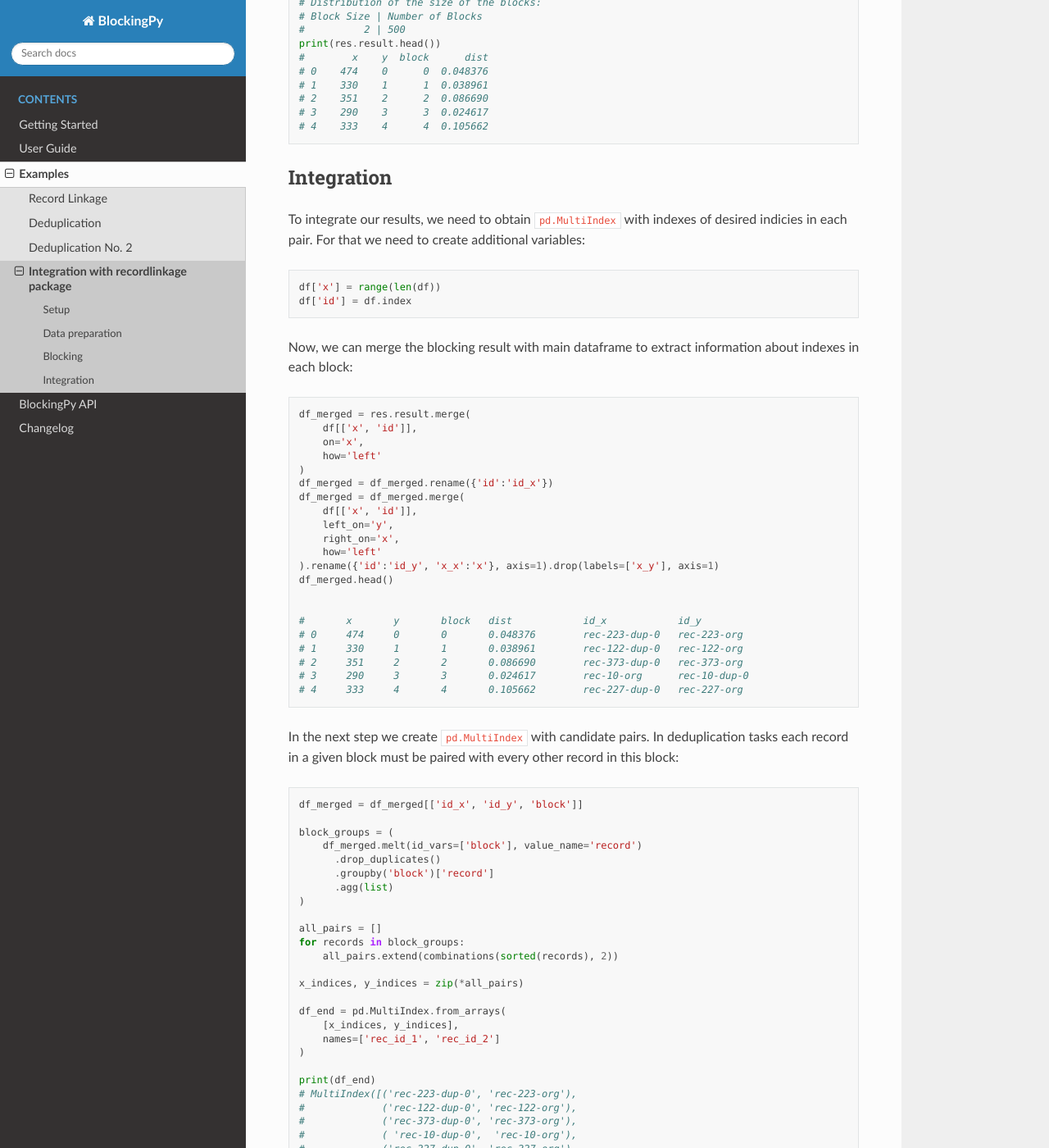
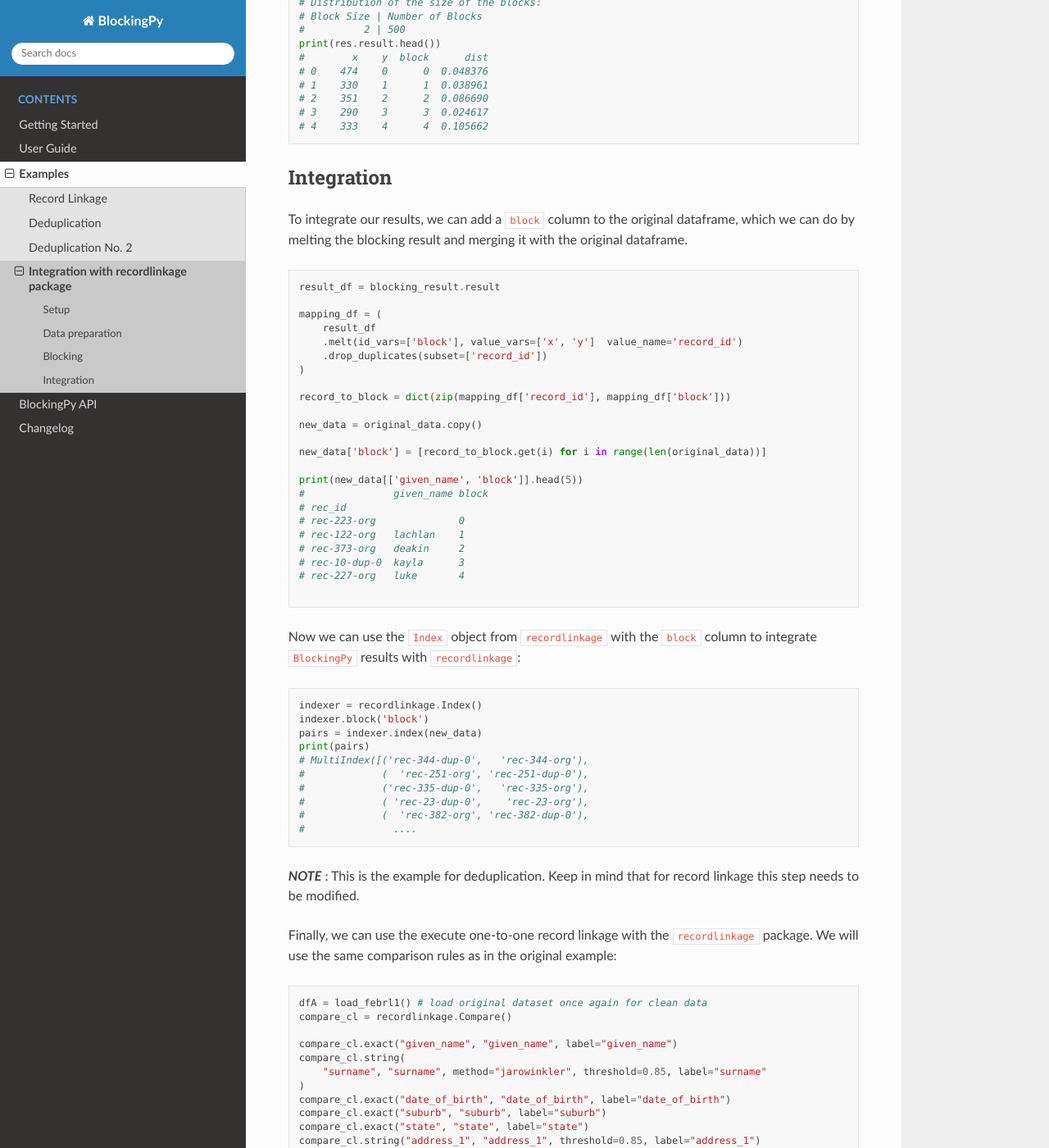
Before and after one commit to ncn-foreigners/BlockingPy, a Sphinx documentation site: the page built from docs/examples/recordlinkage_integration.md, in a window 1280 px wide and 1400 px high, scrolled down 1582 px. Shown: the whole window at 82% size. Built offline with Sphinx 7.4.7 and the Read the Docs theme 3.1.0, drawn with Linux system fonts in a browser that asks for light colours; some of the changed text lies outside the part shown.

Commit message:
small change to recordlinkage integration example

````diff
--- a/docs/examples/recordlinkage_integration.md
+++ b/docs/examples/recordlinkage_integration.md
@@ -79,76 +79,52 @@ print(res.result.head())
 
 ## Integration
 
-To integrate our results, we need to obtain `pd.MultiIndex` with indexes of desired indicies in each pair. For that we need to create additional variables:
+To integrate our results, we can add a `block` column to the original dataframe, which we can do by melting the blocking result and merging it with the original dataframe.
 
 ```python
-df['x'] = range(len(df))
-df['id'] = df.index
+result_df = blocking_result.result
+
+mapping_df = (
+    result_df
+    .melt(id_vars=['block'], value_vars=['x', 'y']  value_name='record_id')
+    .drop_duplicates(subset=['record_id'])
+)
+
+record_to_block = dict(zip(mapping_df['record_id'], mapping_df['block']))
+
+new_data = original_data.copy()
+
+new_data['block'] = [record_to_block.get(i) for i in range(len(original_data))]
+
+print(new_data[['given_name', 'block']].head(5))
+# 	        given_name block
+# rec_id
+# rec-223-org		   0
+# rec-122-org	lachlan	   1
+# rec-373-org	deakin	   2
+# rec-10-dup-0	kayla	   3
+# rec-227-org	luke	   4
+
 ```
-Now, we can merge the blocking result with main dataframe to extract information about indexes in each block:
+
+Now we can use the `Index` object from `recordlinkage` with the `block` column to integrate `BlockingPy` results with `recordlinkage`:
 
 ```python
-df_merged = res.result.merge(
-    df[['x', 'id']],
-    on='x',
-    how='left'
-)
-df_merged = df_merged.rename({'id':'id_x'})
-df_merged = df_merged.merge(
-    df[['x', 'id']],
-    left_on='y',
-    right_on='x',
-    how='left'
-).rename({'id':'id_y', 'x_x':'x'}, axis=1).drop(labels=['x_y'], axis=1)
-df_merged.head()
-
-
-# 	x	y	block	dist	        id_x        	id_y
-# 0	474	0	0	0.048376	rec-223-dup-0	rec-223-org
-# 1	330	1	1	0.038961	rec-122-dup-0	rec-122-org
-# 2	351	2	2	0.086690	rec-373-dup-0	rec-373-org
-# 3	290	3	3	0.024617	rec-10-org	rec-10-dup-0
-# 4	333	4	4	0.105662	rec-227-dup-0	rec-227-org
-```
-
-In the next step we create `pd.MultiIndex` with candidate pairs. In deduplication tasks each record in a given block must be paired with every other record in this block:
-
-```python
-df_merged = df_merged[['id_x', 'id_y', 'block']]
-
-block_groups = (
-    df_merged.melt(id_vars=['block'], value_name='record')
-      .drop_duplicates()
-      .groupby('block')['record']
-      .agg(list)
-)
-
-all_pairs = []
-for records in block_groups:
-    all_pairs.extend(combinations(sorted(records), 2))
-
-x_indices, y_indices = zip(*all_pairs)
-
-df_end = pd.MultiIndex.from_arrays(
-    [x_indices, y_indices],
-    names=['rec_id_1', 'rec_id_2']
-)
-
-print(df_end)
-# MultiIndex([('rec-223-dup-0', 'rec-223-org'),
-#             ('rec-122-dup-0', 'rec-122-org'),
-#             ('rec-373-dup-0', 'rec-373-org'),
-#             ( 'rec-10-dup-0',  'rec-10-org'),
-#             ('rec-227-dup-0', 'rec-227-org'),
-#             (  'rec-6-dup-0',   'rec-6-org'),
+indexer = recordlinkage.Index()
+indexer.block('block')
+pairs = indexer.index(new_data)
+print(pairs)
+# MultiIndex([('rec-344-dup-0',   'rec-344-org'),
+#             (  'rec-251-org', 'rec-251-dup-0'),
+#             ('rec-335-dup-0',   'rec-335-org'),
+#             ( 'rec-23-dup-0',    'rec-23-org'),
+#             (  'rec-382-org', 'rec-382-dup-0'),
 #               ....
 ```
 
-***NOTE 1*** : This step is required since we need to create pairs from all records in each block and not just from rows in `df_merged`. Although in this example each block contain only 2 records we show the generalized method which works for every block distribution.
+***NOTE*** : This is the example for deduplication. Keep in mind that for record linkage this step needs to be modified.
 
-***NOTE 2*** : This is the example for deduplication. Keep in mind that for record linkage this step needs to be modified.
-
-Finally, we can put the `df_end` with candidate pairs into the `recordlinkage` pipeline and execute one-to-one comparison:
+Finally, we can use the execute one-to-one record linkage with the `recordlinkage` package. We will use the same comparison rules as in the original example:
 
 ```python
 dfA = load_febrl1() # load original dataset once again for clean data
@@ -163,7 +139,7 @@ compare_cl.exact("suburb", "suburb", label="suburb")
 compare_cl.exact("state", "state", label="state")
 compare_cl.string("address_1", "address_1", threshold=0.85, label="address_1")
 
-features = compare_cl.compute(df_end, dfA) # (candidate pairs from blockingpy, original dataset)
+features = compare_cl.compute(pairs, dfA)
 
 matches = features[features.sum(axis=1) > 3]
 print(len(matches))
````
